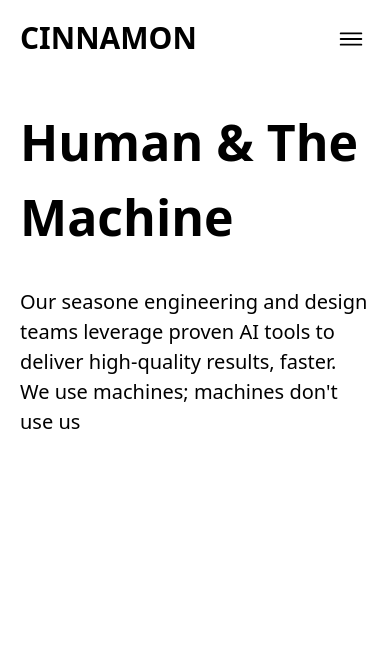
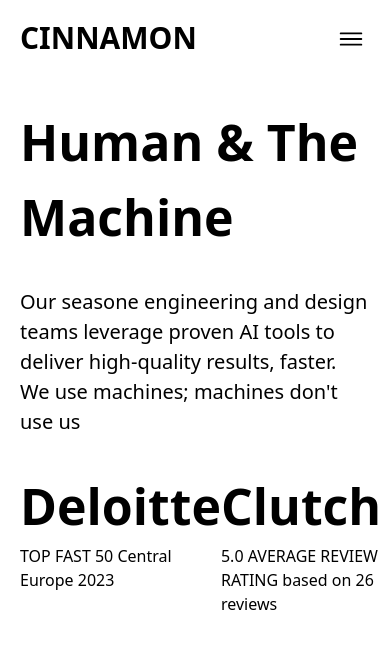
Before and after one commit to Ofallbrains/cinnamon-agency, a website: page index.html in a window 390 px wide. Drawn offline with nearby package versions, Linux system fonts and the light colour scheme.

Commit message:
responsive cloning

```diff
--- a/index.html
+++ b/index.html
@@ -33,8 +33,7 @@
       <li class="mx-6 my-6 lg:my-0"><a href="" class="hover:text-[#5135FF] font-bold text-lg duration-500">Careers</a>
       </li>
       <li class="mx-6 my-6 lg:my-0"><a href="" class="hover:text-[#5135FF] font-bold text-lg duration-500">Blog</a></li>
-      <li class="mx-6 my-6 lg:my-0 "><ion-icon name="play-circle-outline"
-          class="text-[#5135FF] text-[50px]"></ion-icon>
+      <li class="mx-6 my-6 lg:my-0 "><ion-icon name="play-circle-outline" class="text-[#5135FF] text-[50px]"></ion-icon>
       </li>
       <button class="lg:bg-[#5135FF] lg:text-white lg:px-6 lg:py-2 lg:cursor-pointer lg:w-[200px] font-bold">Let's
         collaborate</button>
@@ -47,9 +46,29 @@
 
     <h1 class="font-extrabold text-[50px]">Human & The Machine</h1>
 
-    <p class="font-medium text-[20px] my-8">Our seasone engineering and design teams leverage proven AI tools to deliver high-quality results, faster.
-       We use machines; machines don't use us</p>
+    <p class="font-medium text-[20px] my-8">Our seasone engineering and design teams leverage proven AI tools to deliver
+      high-quality results, faster.
+      We use machines; machines don't use us</p>
+
+
+    <div class="flex ">
+
+      <div>
+        <h1 class="text-[50px] font-bold">Deloitte</h1>
+        <p>TOP FAST 50 Central Europe 2023</p>
+      </div>
+
+      <div>
+        <h1 class="text-[50px] font-bold">Clutch</h1>
+        <p>5.0 AVERAGE REVIEW RATING based on 26 reviews</p>
+      </div>
+
+    </div>
   </div>
+
+
+
+
 
   <script>
     function Menu(e) {
```
